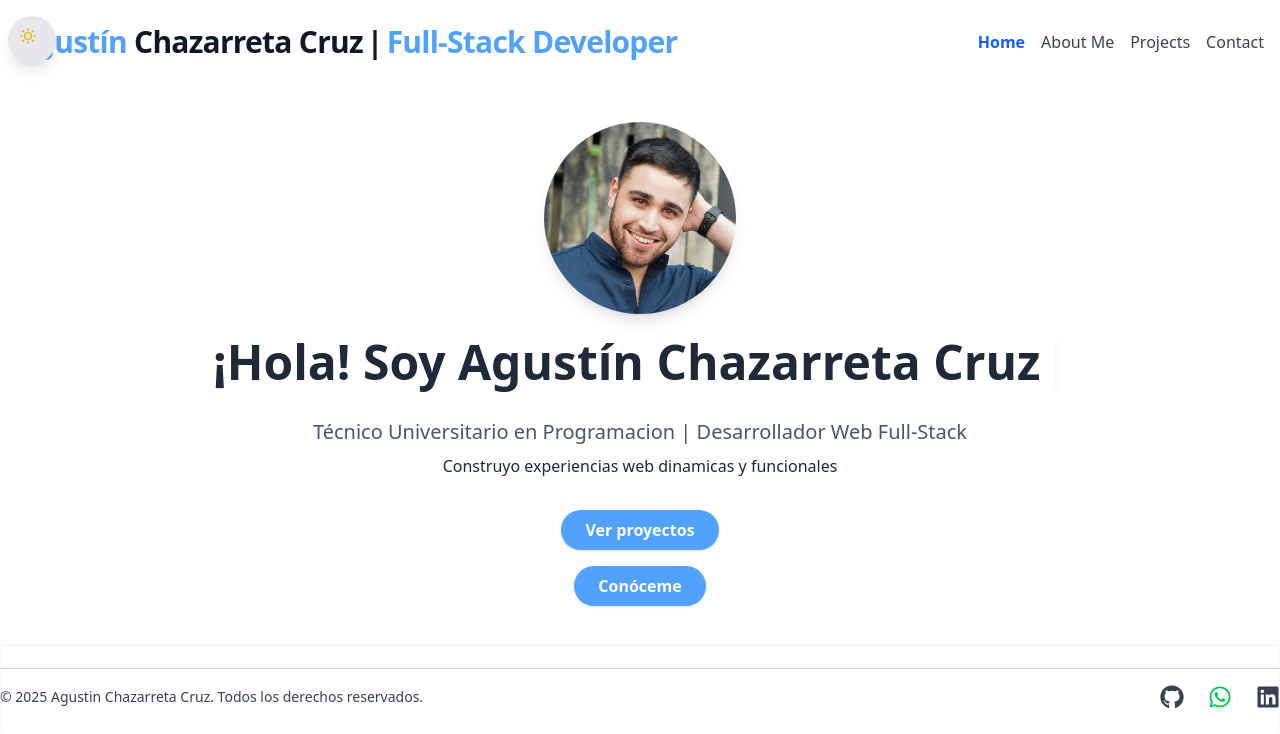
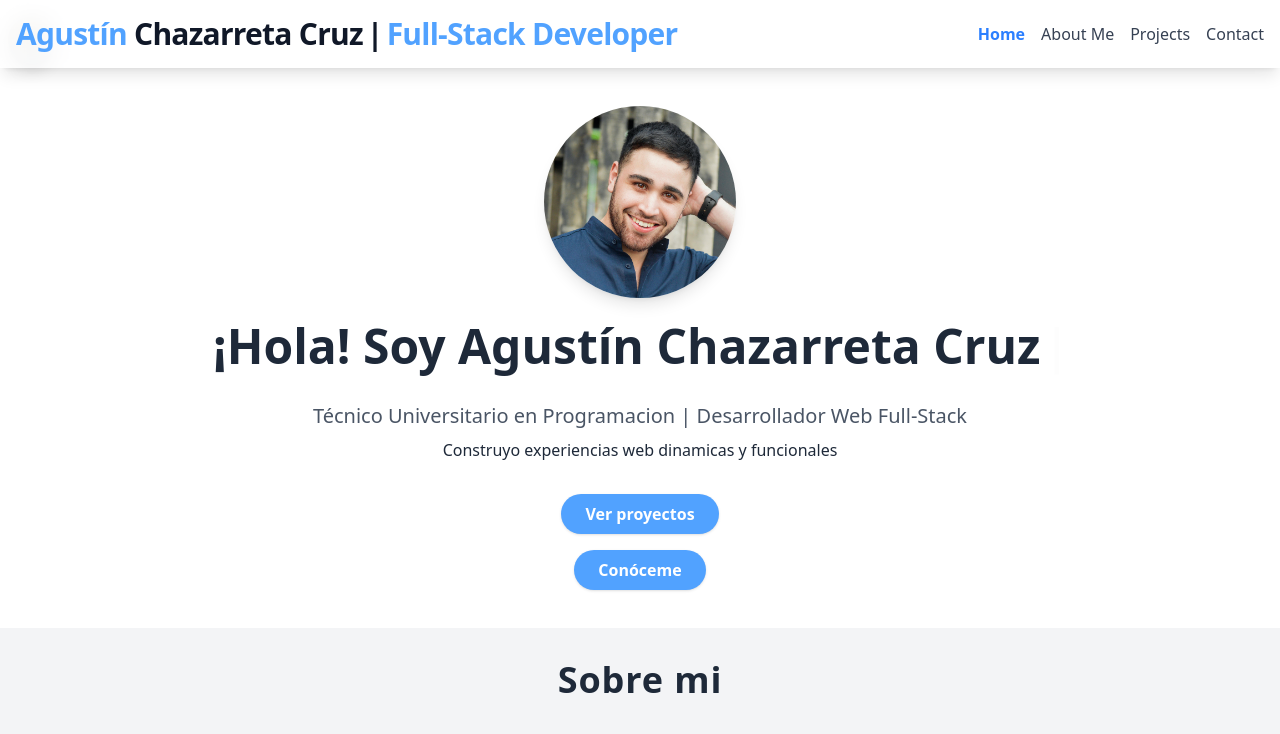
Before and after one commit to Chaza25/MyPortfolio, a React (Vite) app: page / in a window 1280 px wide. Shown: the top 734 px of the page. Built offline with nearby package versions, Linux system fonts and the light colour scheme.

Commit message:
Migramos todo a landing page

```diff
--- a/src/App.jsx
+++ b/src/App.jsx
@@ -1,28 +1,15 @@
 import {BrowserRouter, Routes, Route} from "react-router-dom"
-import Home from "./pages/Home"
-import AboutMe from "./pages/AboutMe"
-import Projects from "./pages/Projects"
-import Contact from "./pages/Contact"
 import Error from "./components/Error"
 import Header from "./components/header/Header"
 import Footer from "./components/footer/Footer"
 import useStore from "./store/useStore"
 import Button from "./components/Button"
 import ButtonW from "./components/ButtonW"
-// import { useEffect } from "react"
+import Landing from "./pages/Landing"
 
 function App() {
 
   const {color} = useStore()
-
-  // useEffect(() => {
-  //   const html = document.documentElement;
-  //   if (color) {
-  //     html.classList.add("dark");
-  //   } else {
-  //     html.classList.remove("dark");
-  //   }
-  // }, [color])
 
   return (
     <div className={color ? "bg-gray-900 text-white min-h-screen" : "bg-white text-black min-h-screen"}>
@@ -31,10 +18,7 @@ function App() {
       <BrowserRouter>
         <Header/>
           <Routes>
-            <Route path="/" element={<Home/>}/>
-            <Route path="/AboutMe" element={<AboutMe/>}/>
-            <Route path="/projects" element={<Projects/>}/>
-            <Route path="/contact" element={<Contact/>}/>
+            <Route path="/" element={<Landing/>}/>
             <Route path="*" element={<Error/>}/>
           </Routes>
         <Footer/>
--- a/src/components/header/Header.jsx
+++ b/src/components/header/Header.jsx
@@ -9,8 +9,10 @@ const Header = () => {
     const {color} = useStore()
 
     return(
-        <header className={`w-full shadow-md px-4 py-6 transition-colors duration-300 ${
-            color ? "bg-gray-900 text-white" : "bg-white text-gray-900"
+        <header className={`w-full sticky top-0 z-50 backdrop-blur-md shadow-lg shadow-black/10 px-4 py-4 transition-colors duration-300 ${
+            color
+            ? "bg-gray-900/70 text-white backdrop-blur-md"
+            : "bg-white/70 text-gray-900 backdrop-blur-md"
             }`}>
             <div className="container mx-auto flex flex-col sm:flex-row items-center justify-between gap-4">
                 <motion.h1
@@ -20,10 +22,10 @@ const Header = () => {
                     transition={{ duration: 0.8 }}
                     >
                     <span className="text-nowrap">
-                        <Link to={"/"}>
+                        <a href="#home">
                         <span className={`${color ? "text-blue-600" : "text-blue-400"}`}>Agustín</span>{" "}
                         Chazarreta Cruz
-                        </Link>
+                        </a>
                         <span className="hidden lg:inline px-1">|</span> {" "}
                     </span>
                     <span className={`${color ? "text-blue-600" : "text-blue-400"} sm:text-start text-center`}>Full-Stack Developer</span>
--- a/src/components/header/NavBar.jsx
+++ b/src/components/header/NavBar.jsx
@@ -1,34 +1,56 @@
-import {Link, useLocation} from "react-router-dom"
 // eslint-disable-next-line no-unused-vars
 import { motion, AnimatePresence } from "framer-motion"
 import { GiHamburgerMenu } from "react-icons/gi"
 import { IoMdClose } from "react-icons/io"
 import useStore from "../../store/useStore"
-import { useState } from "react"
+import { useEffect, useState } from "react"
 
 const NavBar = () => {
 
     const [abrir, setAbrir] = useState(false)
     const {color} = useStore()
-    const location = useLocation()
+    const [active, setActive] = useState("#home")
+
+    useEffect(() => {
+        const sections = document.querySelectorAll("section")
+
+        const handleScroll = () => {
+            let current = "#home"
+
+            sections.forEach((section) => {
+                const sectionTop = section.offsetTop - 100
+
+                if (window.scrollY >= sectionTop) {
+                    current = `#${section.id}`
+                }
+            })
+
+            setActive(current)
+        }
+
+        window.addEventListener("scroll", handleScroll)
+
+        return () => window.removeEventListener("scroll", handleScroll)
+    }, [])
 
     const abrirMenu = () => {
         setAbrir(!abrir)
     }
 
-    const links = (path) => `hover:text-blue-400 transition-colors duration-300 ${
-        location.pathname === path
-        ? "text-blue-600 dark:text-blue-400 font-semibold"
-        : color
-        ? "text-gray-300"
-        : "text-gray-700"
-    }`
+    const links = (path) =>
+        `transition-colors duration-300 ${
+            active === path
+                ? "text-blue-500 font-semibold"
+                : color
+                ? "text-gray-300 hover:text-blue-400 hover:scale-105"
+                : "text-gray-700 hover:text-blue-400 hover:scale-105"
+        }`
 
     const navLinks = [
-    { to: "/", label: "Home" },
-    { to: "/AboutMe", label: "About Me" },
-    { to: "/projects", label: "Projects" },
-    { to: "/contact", label: "Contact" }
+        { to: "#home", label: "Home" },
+        { to: "#about", label: "About Me" },
+        { to: "#projects", label: "Projects" },
+        { to: "#contact", label: "Contact" }
     ]
 
     return(
@@ -49,9 +71,9 @@ const NavBar = () => {
                     animate={{ opacity: 1, y: 0 }}
                     transition={{ delay: index * 0.3}}
                 >
-                    <Link to={link.to} className={links(link.to)}>
+                    <a href={link.to} className={`${links(link.to)} cursor-pointer`}>
                     {link.label}
-                    </Link>
+                    </a>
                 </motion.div>
                 ))}
             </div>
@@ -73,30 +95,19 @@ const NavBar = () => {
                         animate={{ opacity: 1, x: 0 }}
                         transition={{ delay: index * 0.2 }}
                     >
-                        <Link
-                        to={link.to}
+                        <a
+                        href={link.to}
                         onClick={() => setAbrir(false)}
                         className={links(link.to)}
                         >
                         {link.label}
-                        </Link>
+                        </a>
                     </motion.div>
                     ))}
                 </motion.div>
                 )}
             </AnimatePresence>
     </nav>
-        // <motion.nav
-        // initial={{ opacity: 0, y: -10 }}
-        // animate={{ opacity: 1, y: 0 }}
-        // transition={{ duration: 0.8 }}
-        // className="mt-2 sm:mt-0 flex gap-6">
-        //     <Link to={"/"} className={links("/")}>Home</Link>
-        //     <Link to={"/AboutMe"} className={links("/AboutMe")}>About Me</Link>
-        //     <Link to={"/projects"} className={links("/projects")}>Projects</Link>
-        //     <Link to={"/contact"} className={links("/contact")}>Contact</Link>
-        // </motion.nav>
-        //Aguschaza10
     )
 }
 
--- a/src/index.css
+++ b/src/index.css
@@ -14,3 +14,11 @@
 .animate-fadeIn {
   animation: fadeIn 0.2s ease-out;
 }
+
+html {
+  scroll-behavior: smooth;
+}
+
+html {
+  scroll-behavior: smooth;
+}
--- a/src/pages/Home.jsx
+++ b/src/pages/Home.jsx
@@ -11,7 +11,7 @@ const Home = () => {
         <div className={`flex flex-col items-center justify-center min-h-[70vh] p-6 text-center transition-colors duration-500 ${
             color ? "bg-gray-900 text-white" : "bg-white text-gray-800"
         }`}>
-            <img src={personalData.foto} alt="Foto de perfil" className="w-40 h-40 md:w-48 md:h-48 rounded-full shadow-lg mb-6 object-cover transition-transform duration-300 hover:scale-134" />
+            <img src={personalData.foto} alt="Foto de perfil" className="w-40 h-40 md:w-48 md:h-48 rounded-full shadow-lg mb-6 object-cover transition-transform duration-300 hover:scale-110" />
             <h1 className={`text-4xl md:text-5xl font-bold ${
             color ? "text-white" : " text-gray-800"
         } mb-2`}>¡Hola! Soy
@@ -27,8 +27,8 @@ const Home = () => {
             <br />
             <p className={`text-lg md:text-xl mb-2 ${color ? "text-gray-300" : "text-gray-600"}`}>{personalData.titulo} | {personalData.stack}</p>
             <p className={`text-md ${color ? "text-gray-400" : "text-gray-800"} mb-4`}>Construyo experiencias web dinamicas y funcionales</p>
-            <Link to={"projects"} className="mt-4 bg-blue-400 hover:bg-blue-700 text-white font-semibold px-6 py-2 rounded-full shadow transition">Ver proyectos</Link>
-            <Link to={"AboutMe"} className="mt-4 bg-blue-400 hover:bg-blue-700 text-white font-semibold px-6 py-2 rounded-full shadow transition">Conóceme</Link>
+            <a href="#projects" className="mt-4 bg-blue-400 hover:bg-blue-700 text-white font-semibold px-6 py-2 rounded-full shadow transition">Ver proyectos</a>
+            <a href="#about" className="mt-4 bg-blue-400 hover:bg-blue-700 text-white font-semibold px-6 py-2 rounded-full shadow transition">Conóceme</a>
         </div>
     )
 }
--- /dev/null
+++ b/src/pages/Landing.jsx
@@ -0,0 +1,28 @@
+import Home from "./Home"
+import AboutMe from "./AboutMe"
+import Projects from "./Projects"
+import Contact from "./Contact"
+
+const Landing = () => {
+    return (
+        <>
+            <section id="home" className="scroll-mt-24">
+                <Home />
+            </section>
+
+            <section id="about" className="scroll-mt-24">
+                <AboutMe />
+            </section>
+
+            <section id="projects" className="scroll-mt-24">
+                <Projects />
+            </section>
+
+            <section id="contact" className="scroll-mt-24">
+                <Contact />
+            </section>
+        </>
+    )
+}
+
+export default Landing
--- a/src/pages/Projects.jsx
+++ b/src/pages/Projects.jsx
@@ -87,7 +87,7 @@ const Projects = () => {
                                 <p>El cliente gestionaba su trabajo utilizando múltiples herramientas dispersas como Excel, WhatsApp y notas, lo que generaba desorganización, pérdida de información y dificultad para controlar vencimientos y clientes.</p>
 
                                 <p className="font-semibold text-base">Solución</p>
-                                <p> Desarrollé un Sistema de Gestión Contable (SGC) enfocado en centralizar toda la operación en una única plataforma web. El sistema incluye:
+                                <div> Desarrollé un Sistema de Gestión Contable (SGC) enfocado en centralizar toda la operación en una única plataforma web. El sistema incluye:
                                     <ul className="space-y-2 mt-2">
                                         <li className="flex items-center gap-2">
                                             <FaCircle size={6}/> Gestión de usuarios con roles y permisos (ADMIN, CONTADOR, JUNIOR)
@@ -108,7 +108,7 @@ const Projects = () => {
                                             <FaCircle size={6}/> Módulo de configuración (políticas de contraseñas, alertas, etc.)
                                         </li>
                                     </ul>
-                                </p>
+                                </div>
 
                                 <p className="font-semibold text-base">Resultado</p>
                                 <p>El sistema se encuentra actualmente en uso en producción, permitiendo al cliente optimizar su trabajo diario, centralizar la información y acceder a ella en cualquier momento mediante una aplicación web responsive.</p>
```
